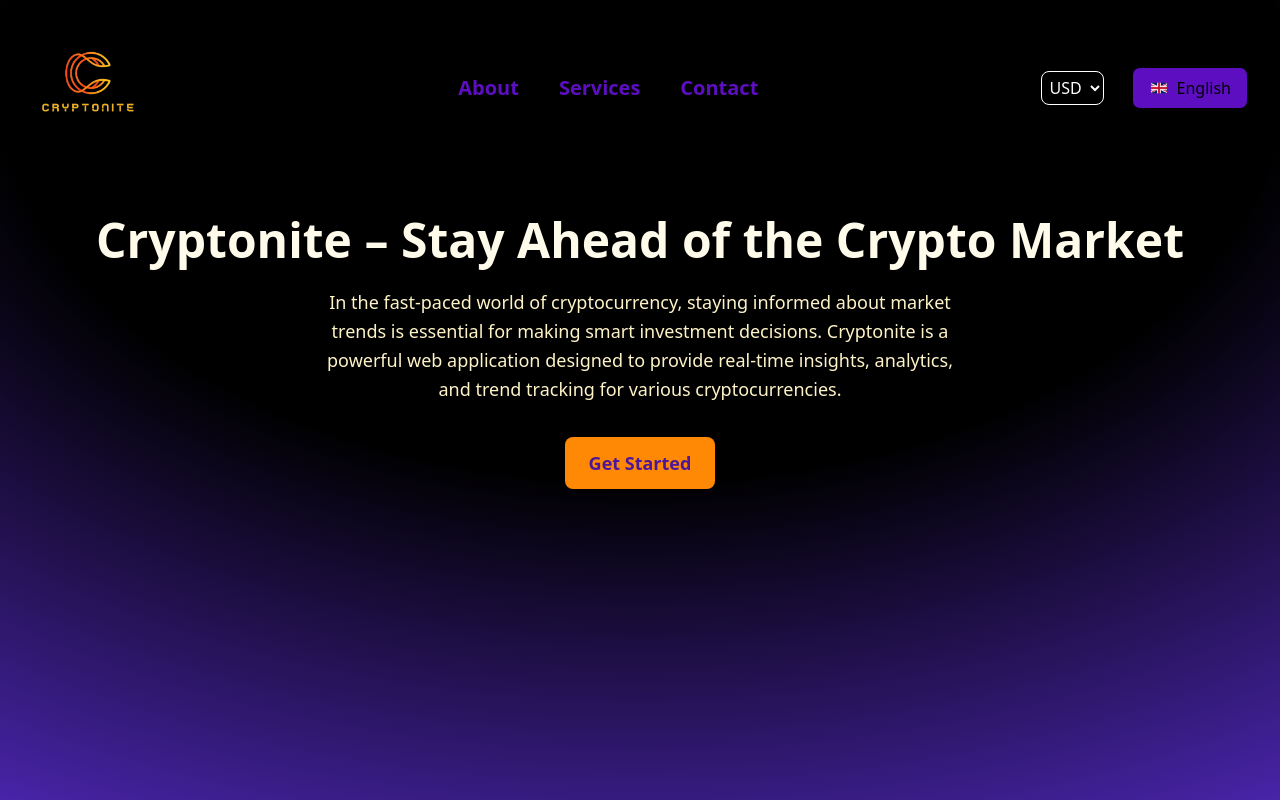
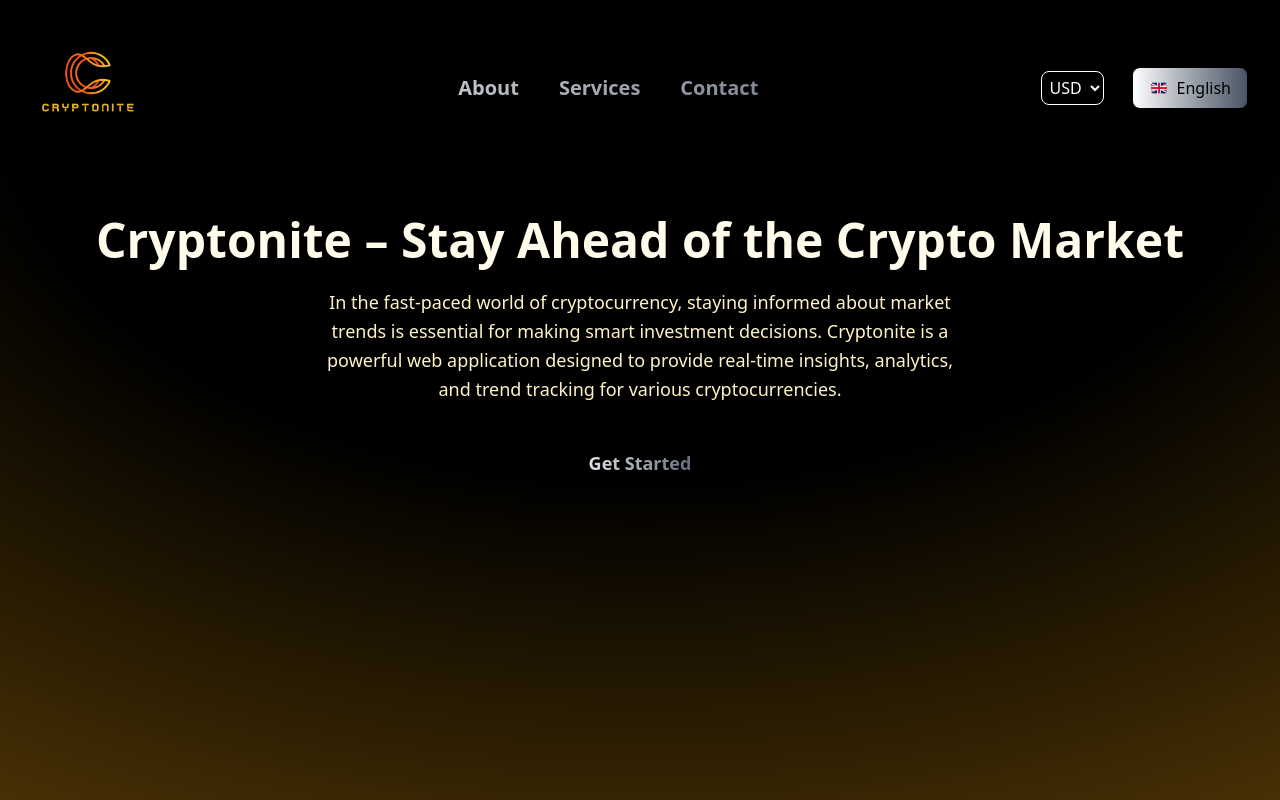
Before and after one commit to K1enNg/TT4-Cryptonite, a React (Vite) app: page / in a window 1280 px wide. Built offline with nearby package versions, Linux system fonts and the light colour scheme; no server answers.

Commit message:
redesigned page layout

```diff
--- /dev/null
+++ b/src/components/About/Establishment.jsx
@@ -0,0 +1,12 @@
+import React from 'react'
+
+const Establishment = () => {
+
+    return (
+        <div>
+
+        </div>
+    )
+}
+
+export default Establishment
--- a/src/components/About/Partnership.jsx
+++ b/src/components/About/Partnership.jsx
@@ -1,7 +1,7 @@
 import React from 'react'
 import BixiLabLogo from '../../assets/partnership/bixilab.png';
 import BlackStoneLogo from '../../assets/partnership/blackstone.png';
-import CoinCruxLogo from '../../assets/partnership/coincrux.png';
+import Audiosphere from '../../assets/partnership/audiosphere.png';
 import TellTaleLogo from '../../assets/partnership/telltaletv.png';
 import PopcornPlusLogo from '../../assets/partnership/popcornplus.png';
 import Infoterra from '../../assets/partnership/infoterra.png';
@@ -10,11 +10,11 @@
 const Partnership = () => {
     return (
         <div>
-            <h2 className="flex justify-center items-center text-4xl font-semibold text-center mt-40px">
+            <h2 className="flex justify-center items-center text-4xl font-semibold text-center mt-40px bg-gradient-to-r from-white to-gray-600 bg-clip-text text-transparent">
                 Partnership
             </h2>
             <div className="flex justify-center items-center space-x-8 mt-8">
-                <img src={CoinCruxLogo} alt="coincrux-logo" className="w-64 h-32" />
+                <img src={Audiosphere} alt="coincrux-logo" className="w-64 h-32" />
                 <img src={BixiLabLogo} alt="bixilab-logo" className="w-64 h-32" />
                 <img src={BlackStoneLogo} alt="blackstone-logo" className="w-64 h-32" />
                 <img src={Infoterra} alt="infoterra-logo" className='w-64 h-32' />
--- a/src/components/Coin.jsx
+++ b/src/components/Coin.jsx
@@ -33,7 +33,7 @@
           className="mb-4 p-2 w-1/2 border rounded-lg shadow-md focus:outline-none focus:ring-2 focus:ring-orange-400 text-amber-50"
           value={input} onChange={handleInput}
         />
-        <button type="submit" className="bg-orange-400 text-white px-4 py-2 rounded-lg transition transform hover:scale-105">Search</button>
+        <button type="submit" className="bg-gradient-to-r from-white to-gray-600  px-4 py-2 rounded-lg transition transform hover:scale-105">Search</button>
       </form>
       <table className="mt-10 w-full text-left border-collapse border border-gray-200" onSubmit={handleSearch}>
         <thead className="bg-gradient-to-bl-700 text-white">
--- a/src/components/Hero.jsx
+++ b/src/components/Hero.jsx
@@ -17,7 +17,7 @@
 
       <button
         onClick={onGetStarted}
-        className="mt-8 px-6 py-3 bg-orange-400 text-violet-900 rounded-lg text-lg font-semibold hover:bg-orange-500 transition transform hover:scale-105"
+        className="mt-8 px-6 py-3 bg-gradient-to-r from-white to-gray-600 bg-clip-text text-transparent rounded-lg text-lg font-semibold hover:bg-orange-500 transition transform hover:scale-105"
       >
         Get Started
       </button>
--- a/src/components/Navbar.jsx
+++ b/src/components/Navbar.jsx
@@ -49,14 +49,14 @@
         </Link>
       </h1>
 
-      <div className="flex flex-grow justify-center text-xl text-violet-800 space-x-10 font-extrabold">
-        <Link to="/about" className="hover:text-orange-400">
+      <div className="flex flex-grow justify-center text-xl bg-gradient-to-r from-white to-gray-600 bg-clip-text text-transparent space-x-10 font-extrabold">
+        <Link to="/about">
           {t("About")}
         </Link>
-        <Link to="/services" className="hover:text-orange-400">
+        <Link to="/services">
           {t("Services")}
         </Link>
-        <Link to="/contact" className="hover:text-orange-400">
+        <Link to="/contact">
           {t("Contact")}
         </Link>
       </div>
@@ -73,7 +73,7 @@
       <div className="mr-8 flex items-center">
         <button
           onClick={toggleLanguage}
-          className="flex items-center gap-2 px-4 py-2 border bg-violet-800 rounded-lg bg-gradient shadow-md hover:bg-orange-400 transition"
+          className="flex items-center gap-2 px-4 py-2 border bg-gradient-to-r from-white to-gray-600 rounded-lg bg-gradient shadow-md hover:bg-orange-400 transition"
         >
           <img
             src={language === "en" ? UKFlag : FranceFlag}
--- a/src/index.css
+++ b/src/index.css
@@ -1,6 +1,6 @@
 @import "tailwindcss";
 
 body {
-    background: radial-gradient(125% 125% at 50% 10%, #000 40%, #63e 100%);
+    background: radial-gradient(125% 125% at 50% 10%, #000000 40%, rgb(101, 68, 6) 100%);
     background-attachment: fixed;
 }
--- a/src/pages/About.jsx
+++ b/src/pages/About.jsx
@@ -25,6 +25,7 @@
 import "../utils/i18n";
 import Logo from "../assets/logo.png";
 import Partnership from "../components/About/Partnership";
+import Establishment from "../components/About/Establishment";
 
 
 const About = () => {
@@ -35,24 +36,28 @@
 
   return (
 
-    <div className="flex flex-col items-center w-full p-6 text-white mt-[-80px]">
+    <div className="flex flex-col items-center w-full p-6 text-white mt-[-180px]">
       <div className="max-w-3xl">
         <div>
           <div className="flex justify-center">
             <img src={Logo} alt="cryptonite-logo" />
           </div>
           <div>
-            <h1 className="text-6xl flex justify-center mt-[-20px] bg-gradient-to-r from-yellow-400 to-orange-500 bg-clip-text text-transparent font-serif">
+            <h1 className="text-6xl flex justify-center mt-[-50px] bg-gradient-to-r from-white to-gray-600 bg-clip-text text-transparent font-serif">
               Stay foolish. Stay broke.
             </h1>
           </div>
         </div>
 
-        {/* <div className="my-6"></div> Added spacing */}
 
-        <div className="flex justify-center mt-[40px]">
+        <div className="flex justify-center mt-[90px]">
           <Partnership />
         </div>
+
+        <div className="flex justify-center mt-[90px]">
+          <Establishment />
+        </div>
+
 
         {/* <section>
           <h2 className="text-2xl font-semibold text-violet-800">{t('WHAT_IS_CRYPTO_HEADER')}</h2>
```
Also changed, not shown: src/assets/partnership/audiosphere.png (added), 1 other file (tests, documents, lock files or other folders).
